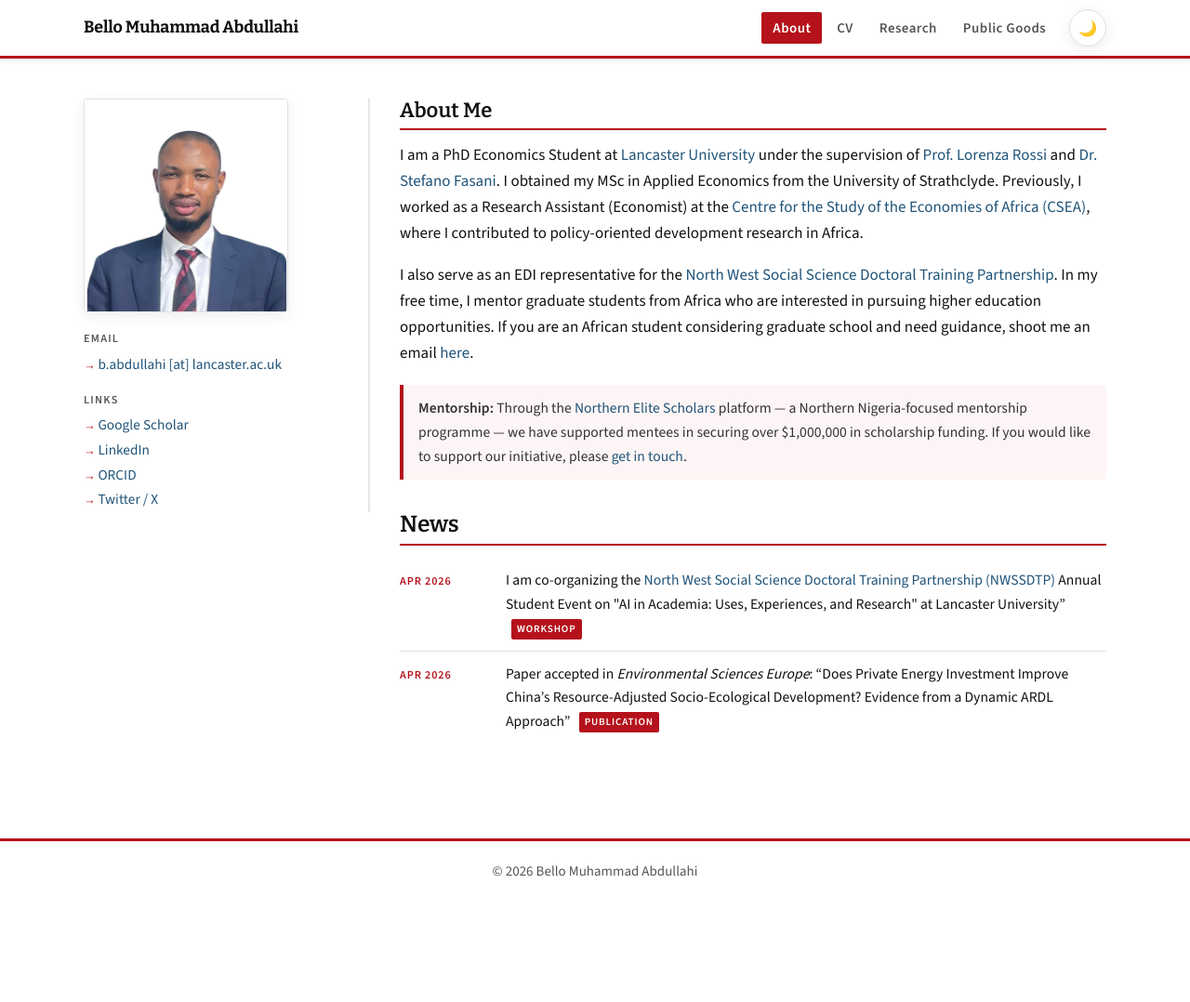
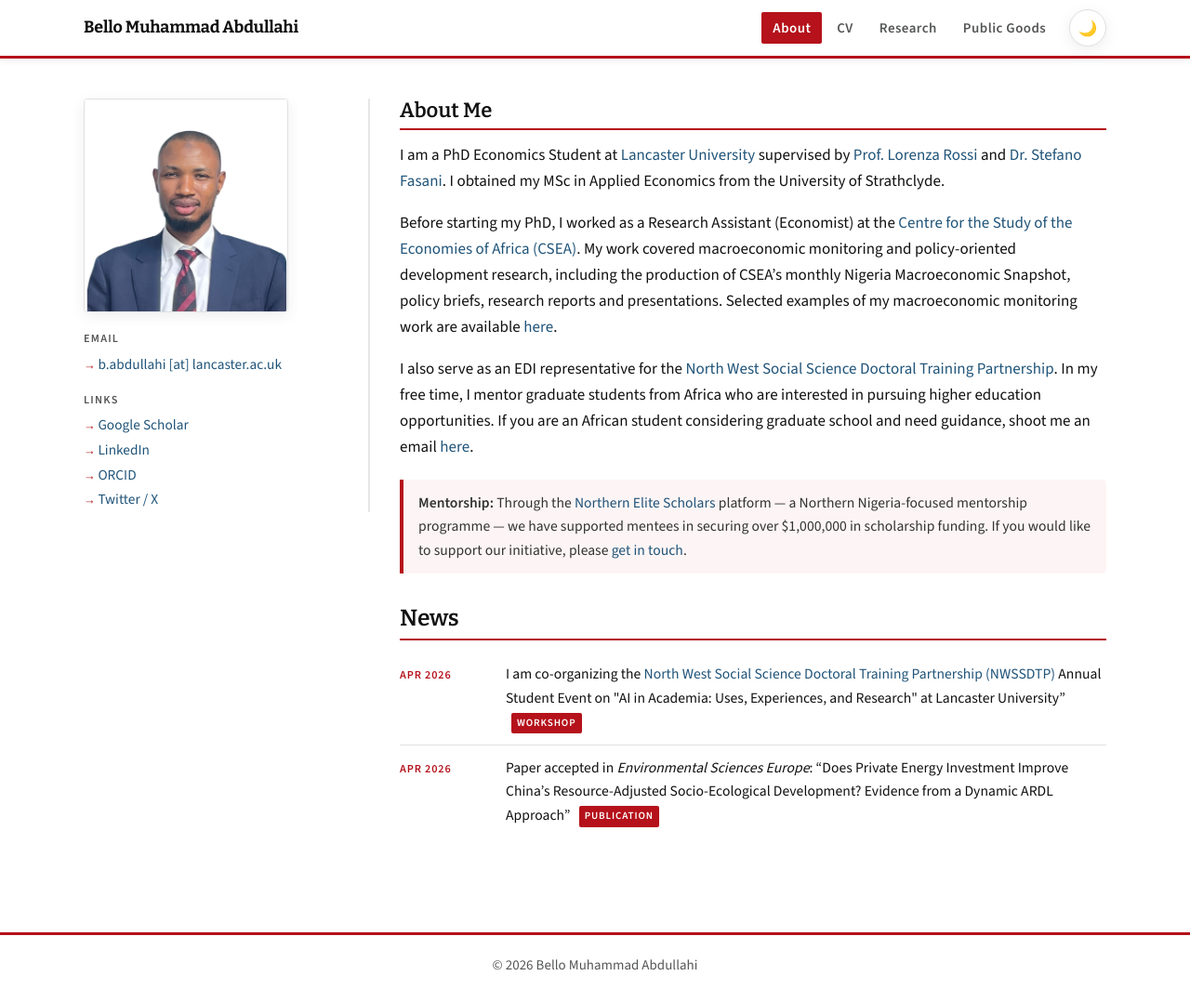
Before and after one commit to Bello-Abdullahi/Bello-Abdullahi.github.io, a Jekyll site: the page built from _pages/about.md, in a window 1280 px wide and 1078 px high. Shown: the whole window at 93% size. Built offline with Jekyll 4.4.1, drawn with Linux system fonts in a browser that asks for light colours.

Commit message:
Revise About Me section for clarity and detail
Updated the About Me section to clarify supervision and removed a comment about previous work. Added details on macroeconomic monitoring work and mentorship initiatives.

```diff
--- a/_pages/about.md
+++ b/_pages/about.md
@@ -21,7 +21,9 @@ selected_papers: false
 social: false
 ---
 ## About Me
-I am a PhD Economics Student at [Lancaster University](https://www.lancaster.ac.uk) under the supervision of [Prof. Lorenza Rossi](https://sites.google.com/view/lorenza-rossi/home-page) and [Dr. Stefano Fasani](https://sites.google.com/view/stefano-fasani). I obtained my MSc in Applied Economics from the University of Strathclyde. Previously, I worked as a Research Assistant (Economist) at the [Centre for the Study of the Economies of Africa (CSEA)](https://www.cseaafrica.org/), where I contributed to policy-oriented development research in Africa.
+I am a PhD Economics Student at [Lancaster University](https://www.lancaster.ac.uk) supervised by [Prof. Lorenza Rossi](https://sites.google.com/view/lorenza-rossi/home-page) and [Dr. Stefano Fasani](https://sites.google.com/view/stefano-fasani). I obtained my MSc in Applied Economics from the University of Strathclyde.
+
+Before starting my PhD, I worked as a Research Assistant (Economist) at the [Centre for the Study of the Economies of Africa (CSEA)](https://www.cseaafrica.org/). <!-- (where I contributed to policy-oriented development research in Africa.) --> My work covered macroeconomic monitoring and policy-oriented development research, including the production of CSEA’s monthly Nigeria Macroeconomic Snapshot, policy briefs, research reports and presentations. Selected examples of my macroeconomic monitoring work are available [here](/macroeconomic-monitoring/).
 
 I also serve as an EDI representative for the [North West Social Science Doctoral Training Partnership](https://nwssdtp.ac.uk/current-students/student-representatives/). In my free time, I mentor graduate students from Africa who are interested in pursuing higher education opportunities. If you are an African student considering graduate school and need guidance, shoot me an email [here](mailto:belloabdullahimuhammad1@gmail.com).
 
```
